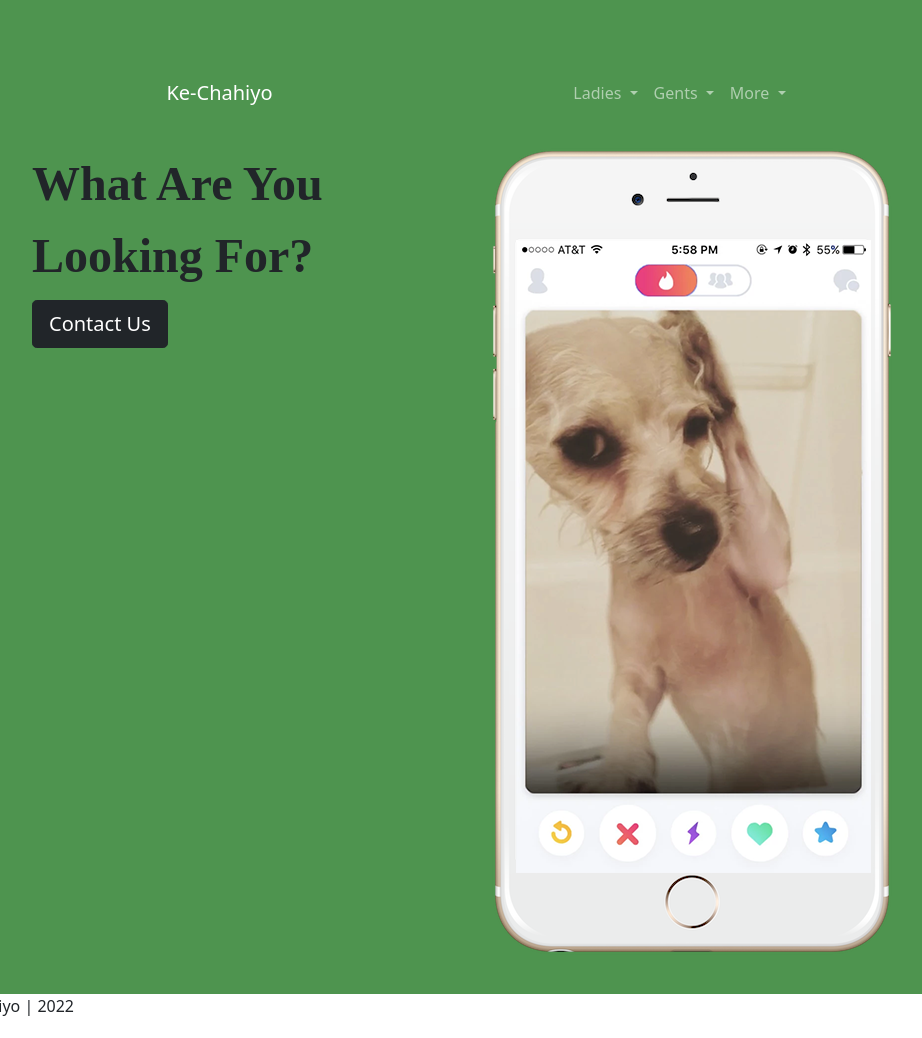
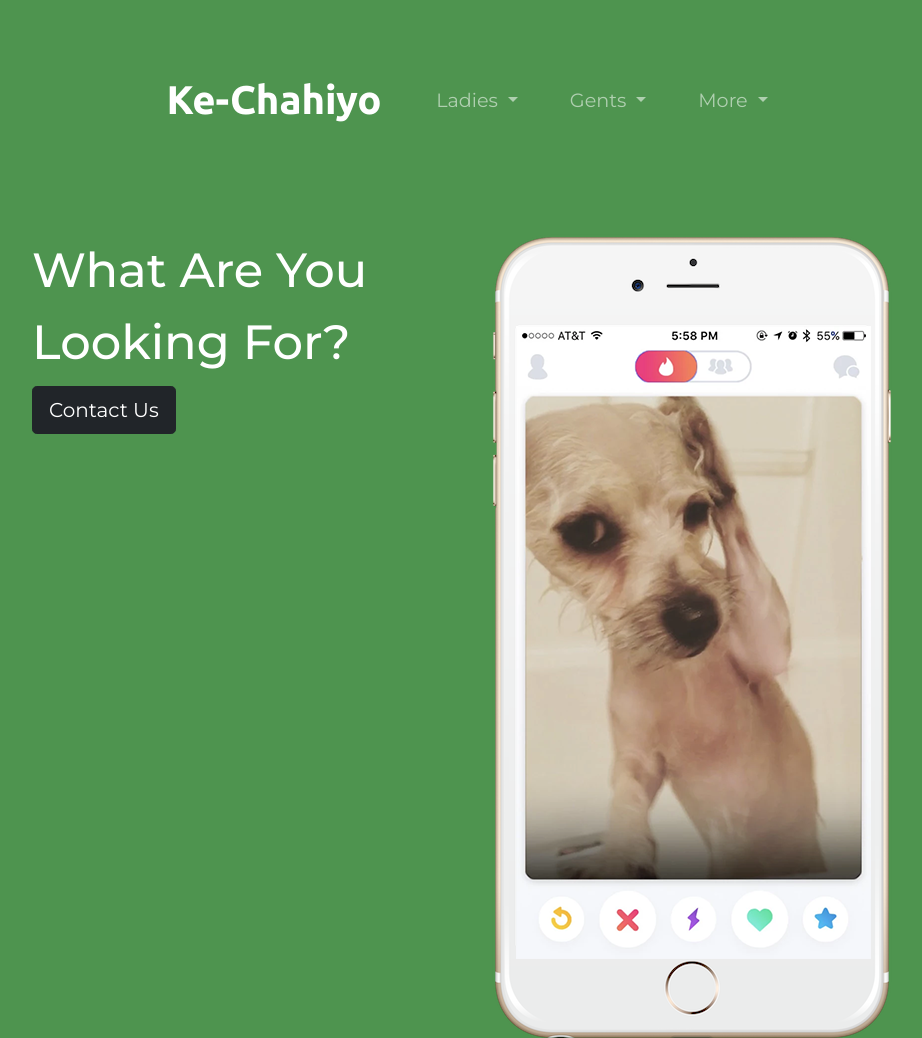
Before and after one commit to TirthaKP/KeChahiyo, a plain HTML site: page index.html in a window 1280 px wide. Shown: the top 1038 px of the page, without its empty margins (160-1082 px from the left). Drawn offline with nearby package versions, Linux system fonts and the light colour scheme.

Commit message:
Update styles.css

```diff
--- a/css/styles.css
+++ b/css/styles.css
@@ -1,12 +1,30 @@
-#title{
+body{
+    font-family: "Montserrat";
+}
+#title {
     background-color: #4e944f;
+    color: #fff;
 }
 .container-fluid{
     padding: 3% 15%;
 }
 h1 {
-    font-family: 'Montserrat, sans-serif';
     font-size: 3rem;
     line-height: 1.5;
-    font-weight: 900;
 }
+
+.navbar{
+    padding: 0 0 4.5rem;
+}
+.navbar-brand{
+    font-family: "Ubuntu";
+    font-size: 2.5rem;
+    font-weight: bold;
+}
+.nav-item{
+    padding: 0 18px;
+}
+
+.nav-link{
+    font-size: 1.2rem;
+}
```
